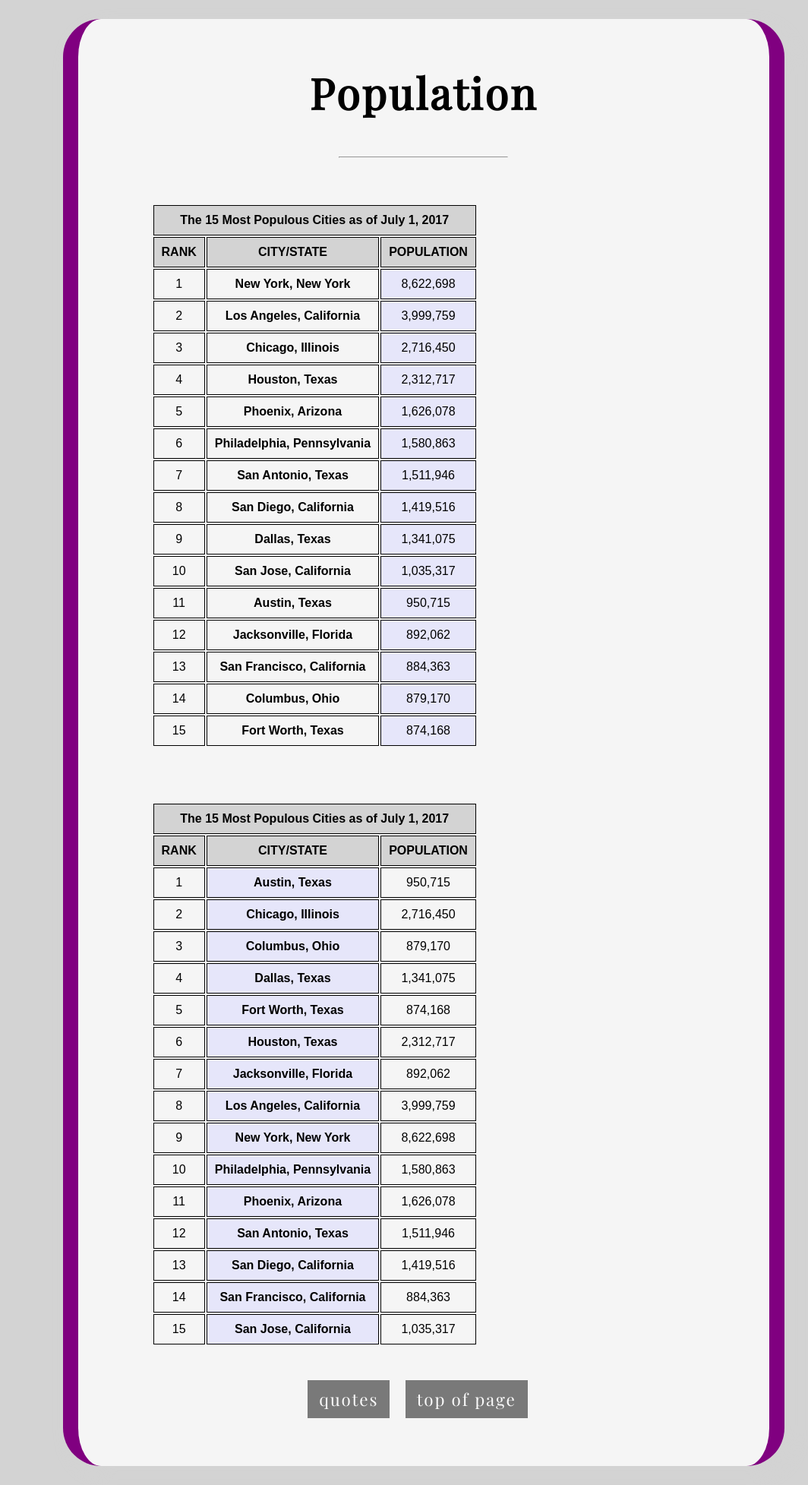
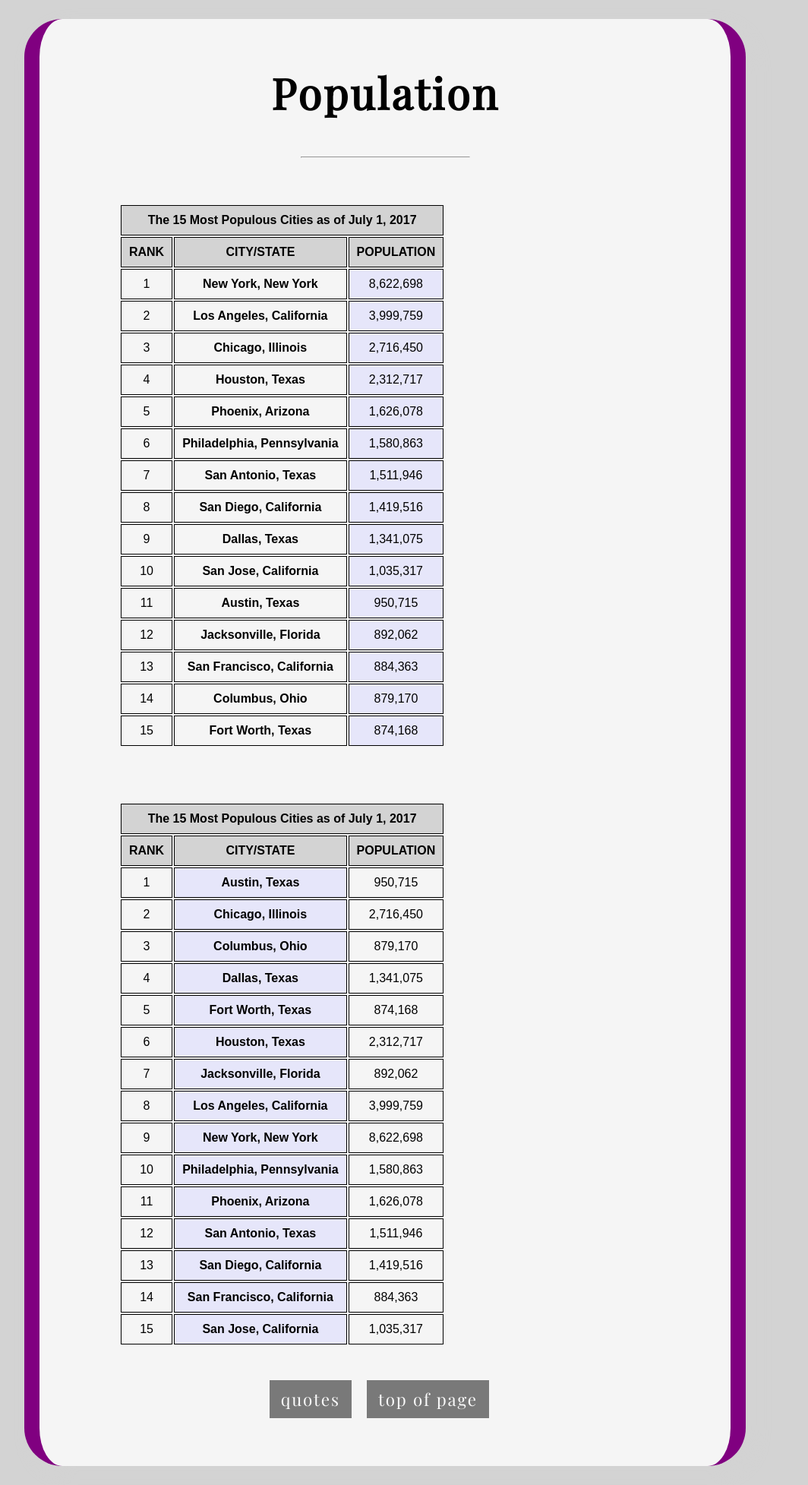
Before and after one commit to camiviban/cosw30-fall2019, a PHP site: page /homework/homework4/population/population.php in a window 1280 px wide. Shown: the whole page at 76% size, without its empty margins (140-1204 px from the left). Run offline with PHP 8.4, Linux system fonts and the light colour scheme; some web fonts are replaced.

Commit message:
Adjusted margins a little bit

```diff
--- a/homework/homework4/population/population.php
+++ b/homework/homework4/population/population.php
@@ -36,13 +36,13 @@
                 border-left: 20px solid purple;
                 border-right: 20px solid purple;
                 border-radius: 50px;
-                margin: 2% 17%;
+                margin: 2% 13%;
                 box-shadow: 10px 10px 25px lightgray;
                 }
 
             table {
                 float: left;
-                margin: 2% 5% 7% 5%;
+                margin: 2% 5% 7% 6%;
                 }
 
             #quotes_link {
```
